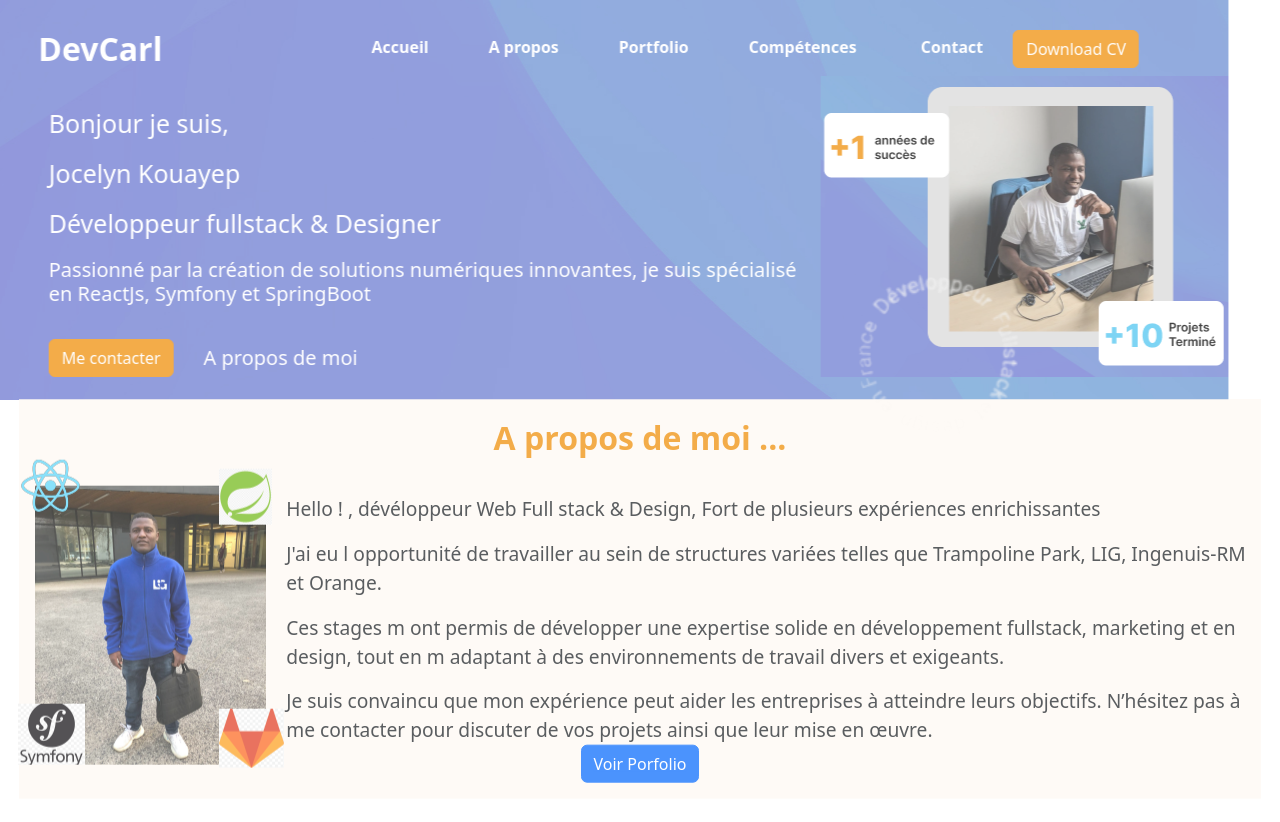
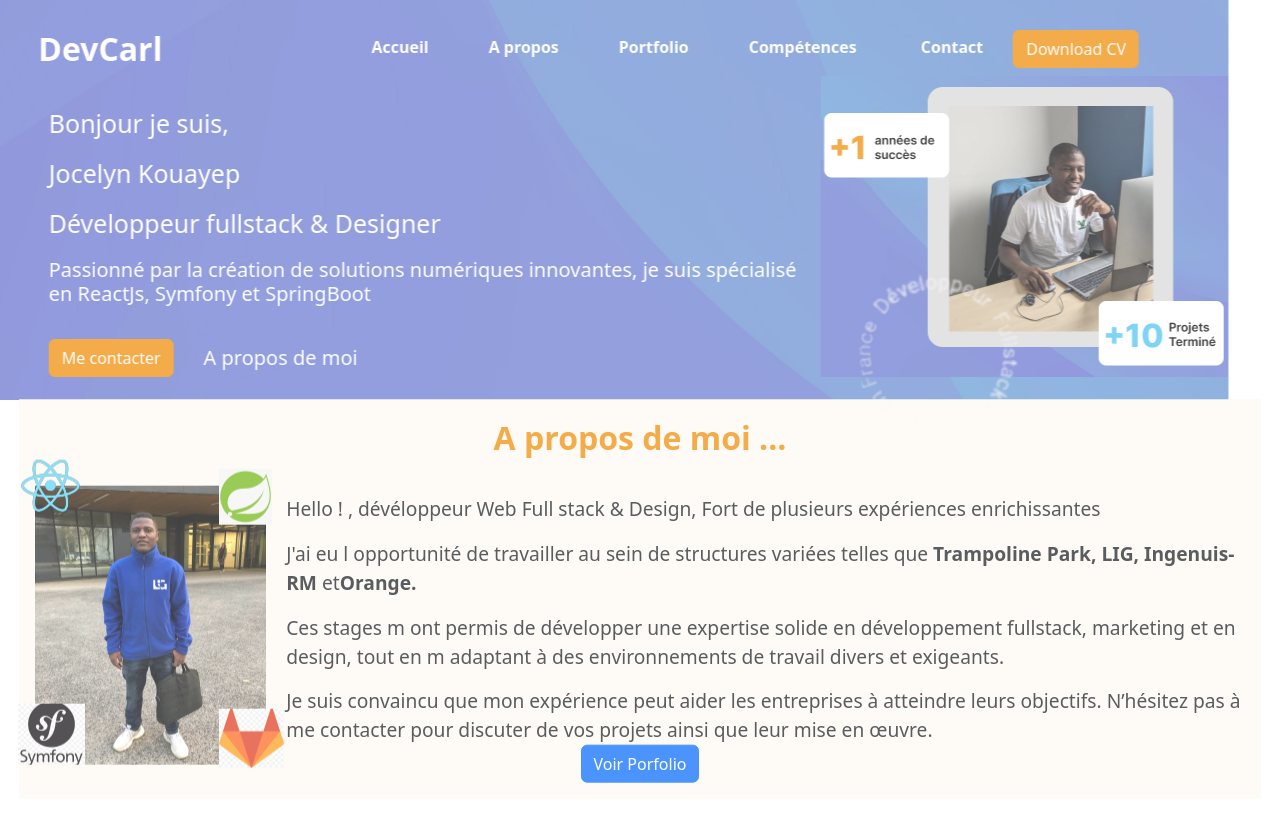
Before and after one commit to kouayepcarlos/portfolio, a React (Create React App) app: page / in a window 1280 px wide. Shown: the top 822 px of the page. Built offline with nearby package versions, Linux system fonts and the light colour scheme.

Commit message:
modification

```diff
--- a/src/components/Competence.js
+++ b/src/components/Competence.js
@@ -43,7 +43,7 @@ function Comptence() {
         { name: 'Symfony, Laravel, PHP', level: 65 },
         { name: 'ReactJs , Java,  SpringBoot',  level: 70 },
         { name: 'Flutter, Dart',  level: 60 },
-        { name: 'Github, Gitlab CI/CD, Docker, Sql, Scrum Master', level: 80 },
+        { name: 'Github, Gitlab CI/CD, Docker, Ansible, Terraform,  Sql, Scrum Master', level: 80 },
         { name: 'TDD, BDD', level: 75 },
       ];
 
--- a/src/components/propos.js
+++ b/src/components/propos.js
@@ -45,8 +45,8 @@ function Propos() {
                 <img src="./images/profil.png" alt="" />
                 <div className="proposPara">
                     <p>Hello ! , dévéloppeur Web Full stack & Design, Fort de plusieurs expériences enrichissantes</p>
-                    <p>J'ai eu l opportunité de travailler  au sein de structures variées telles que Trampoline Park, LIG, Ingenuis-RM et
-                    Orange. </p>
+                    <p>J'ai eu l opportunité de travailler  au sein de structures variées telles que <b>Trampoline Park, LIG, Ingenuis-RM</b> et
+                    <b>Orange.</b> </p>
                     <p>Ces stages m ont permis de développer une expertise solide en développement fullstack, marketing et en design, tout en m adaptant à des environnements de travail divers et exigeants.</p>
                     <p>Je suis convaincu que mon expérience peut aider les entreprises à atteindre leurs objectifs. N’hésitez pas à me contacter pour discuter de vos projets ainsi que leur mise en œuvre.</p>
 
```
